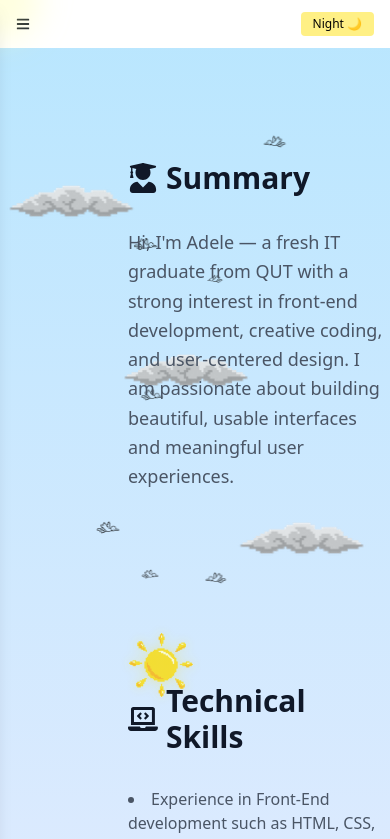
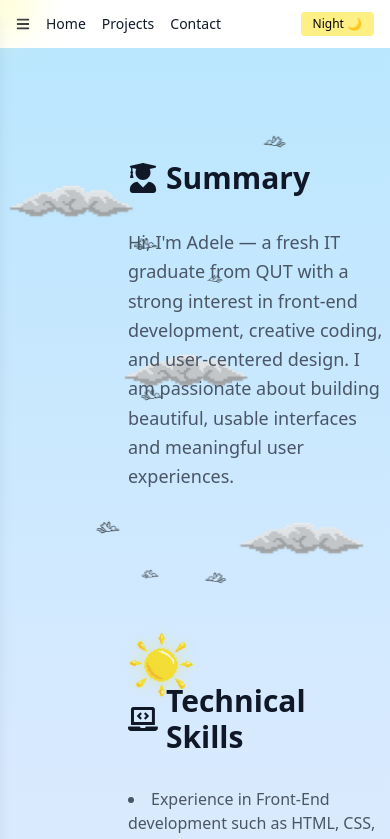
Before and after one commit to delly0/af-portfolio, a React (Vite) app: page / in a window 390 px wide. Shown: the top 839 px of the page. Built offline with nearby package versions, Linux system fonts and the light colour scheme.

Commit message:
another responsiveness update : )

```diff
--- a/src/components/Navbar.tsx
+++ b/src/components/Navbar.tsx
@@ -39,13 +39,14 @@ const Navbar: React.FC<NavbarProps> = ({ isDay, toggleDay }) => {
           >
             <FaBars />
           </button>
-          <Link to="/" className="hidden sm:inline hover:underline">
+          {/* Nav links always visible */}
+          <Link to="/" className="hover:underline">
             Home
           </Link>
-          <Link to="/projects" className="hidden sm:inline hover:underline">
+          <Link to="/projects" className="hover:underline">
             Projects
           </Link>
-          <Link to="/contact" className="hidden sm:inline hover:underline">
+          <Link to="/contact" className="hover:underline">
             Contact
           </Link>
         </div>
@@ -72,3 +73,79 @@ const Navbar: React.FC<NavbarProps> = ({ isDay, toggleDay }) => {
 };
 
 export default Navbar;
+
+
+// import React, { useState } from "react";
+// import { Link, useLocation } from "react-router-dom";
+// import { FaBars } from "react-icons/fa";
+// import MobileSidebar from "./MobileSidebar";
+
+// const Navbar: React.FC<NavbarProps> = ({ isDay, toggleDay }) => {
+//   const [menuOpen, setMenuOpen] = useState(false);
+//   const location = useLocation();
+
+//   const isProjectsPage = location.pathname === "/projects";
+
+//   const navLinks = isProjectsPage
+//     ? [
+//         { section: "project1", label: "Sustainability App" },
+//         { section: "project2", label: "Elevator Simulator" },
+//         { section: "project3", label: "Portfolio Site" },
+//         { section: "project4", label: "Movies Frontend" },
+//         { section: "project5", label: "Movies API" },
+//         { section: "project6", label: "EV Data Analytics" },
+//         { section: "project7", label: "UX Redesign" },
+//       ]
+//     : [
+//         { section: "summary", label: "Summary" },
+//         { section: "skills", label: "Skills" },
+//         { section: "experience", label: "Experience" },
+//       ];
+
+//   return (
+//     <>
+//       <nav
+//         className={`fixed top-0 left-0 right-0 h-12 px-4 sm:px-8 flex items-center justify-between text-sm z-40 backdrop-blur-md transition-colors duration-700
+//           ${isDay ? "bg-white text-gray-900" : "bg-gray-900 text-gray-100"}`}
+//       >
+//         <div className="flex items-center gap-4">
+//           <button
+//             className="md:hidden"
+//             onClick={() => setMenuOpen(true)}
+//             aria-label="Open Menu"
+//           >
+//             <FaBars />
+//           </button>
+//           <Link to="/" className="hidden sm:inline hover:underline">
+//             Home
+//           </Link>
+//           <Link to="/projects" className="hidden sm:inline hover:underline">
+//             Projects
+//           </Link>
+//           <Link to="/contact" className="hidden sm:inline hover:underline">
+//             Contact
+//           </Link>
+//         </div>
+
+//         <button
+//           onClick={toggleDay}
+//           className={`px-3 py-1 text-xs rounded transition-colors duration-300
+//             ${isDay
+//               ? "bg-yellow-200 text-black hover:bg-yellow-300"
+//               : "bg-gray-700 text-white hover:bg-gray-600"}`}
+//         >
+//           {isDay ? "Night 🌙" : "Day ☀️"}
+//         </button>
+//       </nav>
+
+//       <MobileSidebar
+//         isOpen={menuOpen}
+//         onClose={() => setMenuOpen(false)}
+//         navLinks={navLinks}
+//         isDay={isDay}
+//       />
+//     </>
+//   );
+// };
+
+// export default Navbar;
--- a/src/components/Sidebar.tsx
+++ b/src/components/Sidebar.tsx
@@ -15,9 +15,14 @@ const Sidebar: React.FC<SidebarProps> = ({ isDay }) => {
   const location = useLocation();
   const isContactPage = location.pathname === "/contact";
 
+  // Track which section is active (for highlighting)
   const [activeSection, setActiveSection] = useState("");
 
+  // Track if screen is md or larger (>=768px)
+  const [isMdUp, setIsMdUp] = useState(window.innerWidth >= 768);
+
   useEffect(() => {
+    // Update active section based on scroll position
     const handleScroll = () => {
       const sections = document.querySelectorAll("section");
       let current = "";
@@ -30,10 +35,22 @@ const Sidebar: React.FC<SidebarProps> = ({ isDay }) => {
       setActiveSection(current);
     };
 
+    // Update screen width state on resize
+    const handleResize = () => {
+      setIsMdUp(window.innerWidth >= 768);
+    };
+
     window.addEventListener("scroll", handleScroll);
-    return () => window.removeEventListener("scroll", handleScroll);
+    window.addEventListener("resize", handleResize);
+
+    return () => {
+      window.removeEventListener("scroll", handleScroll);
+      window.removeEventListener("resize", handleResize);
+    };
   }, []);
 
+  // Hide sidebar if screen too small or on contact page
+  if (!isMdUp) return null;
   if (isContactPage) return null;
 
   const links: NavLink[] = [
@@ -62,18 +79,20 @@ const Sidebar: React.FC<SidebarProps> = ({ isDay }) => {
   return (
     <div
       className={`
-    hidden md:flex fixed left-0 top-0 h-full w-72 flex-col justify-between
+        fixed left-0 top-0 h-full w-72 flex flex-col justify-between
         pt-20 px-6 text-sm z-40 transition-colors duration-500
         ${isDay ? "text-gray-700" : "text-gray-300"}
       `}
       style={{ background: "transparent" }}
     >
-
-
       <div>
         <h1 className="text-2xl font-bold mb-2">{title}</h1>
         {!isProjectsPage && (
-          <p className={`text-xs mb-8 pr-2 leading-snug ${isDay ? "text-gray-600" : "text-gray-400"}`}>
+          <p
+            className={`text-xs mb-8 pr-2 leading-snug ${
+              isDay ? "text-gray-600" : "text-gray-400"
+            }`}
+          >
             {subtitle}
           </p>
         )}
@@ -97,12 +116,15 @@ const Sidebar: React.FC<SidebarProps> = ({ isDay }) => {
               <FaCloud className="text-current" />
               {label}
             </button>
-
           ))}
         </nav>
       </div>
 
-      <div className={`flex gap-4 mt-10 mb-10 text-xl ${isDay ? "text-gray-700" : "text-gray-100"}`}>
+      <div
+        className={`flex gap-4 mt-10 mb-10 text-xl ${
+          isDay ? "text-gray-700" : "text-gray-100"
+        }`}
+      >
         <a
           href="https://www.linkedin.com/in/adele-finney-25a460332/"
           target="_blank"
```
Lines whose indentation alone changed are shown as unchanged.
